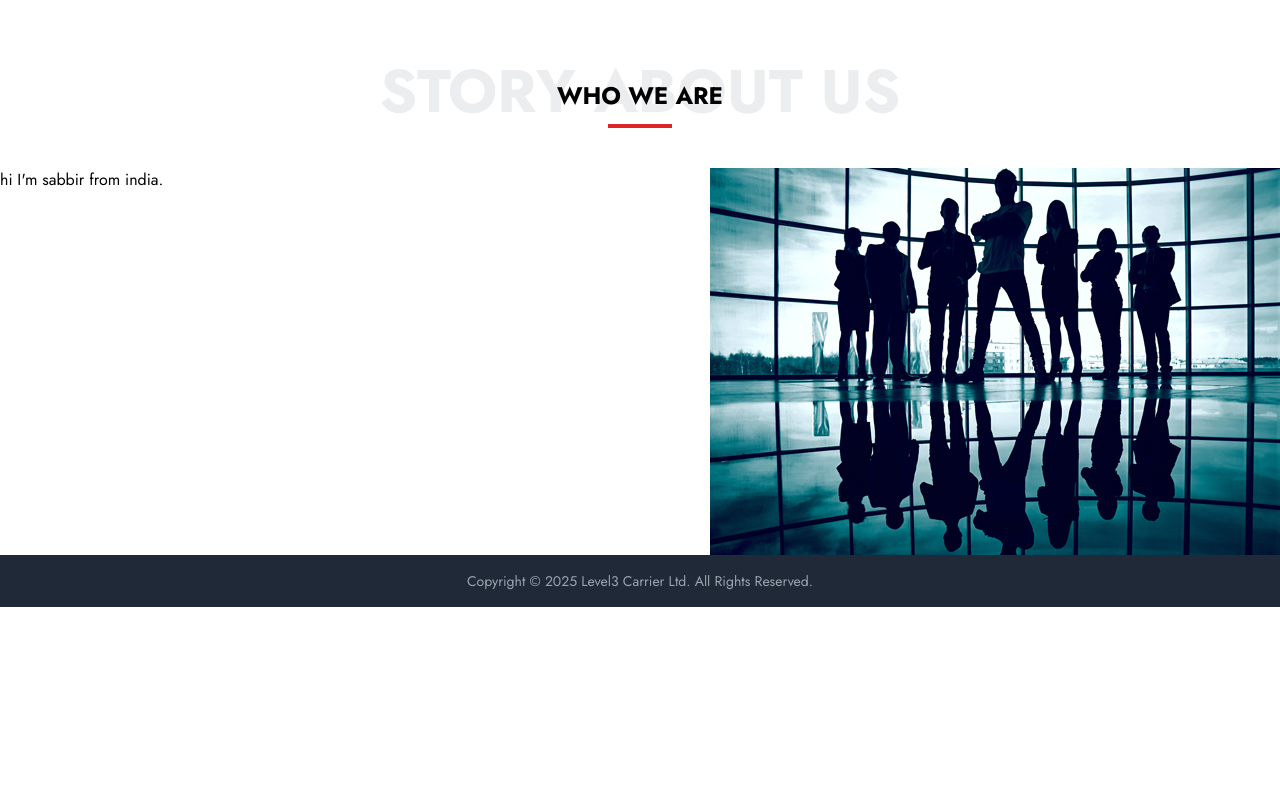
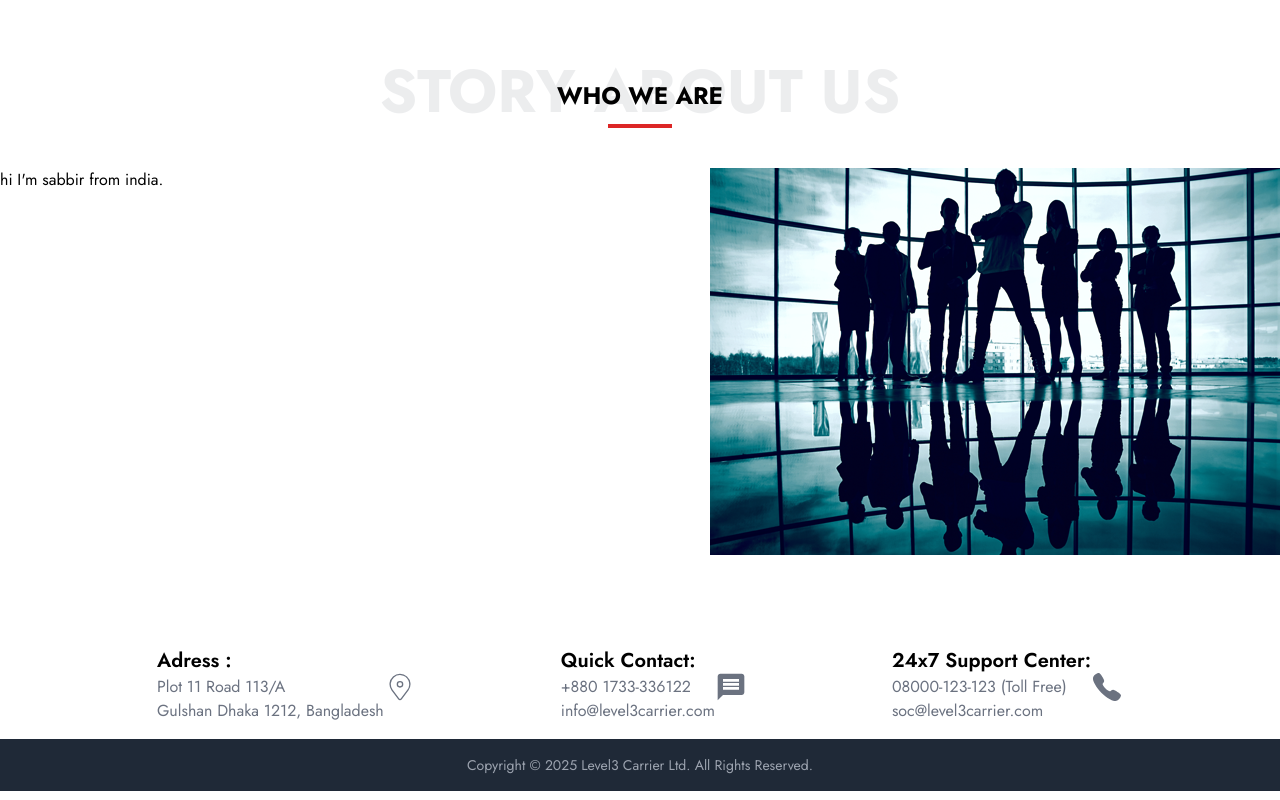
Before and after one commit to sabbir-hossen66/zasoft-landingpage, a React (Vite) app: page / in a window 1280 px wide. Built offline with nearby package versions, Linux system fonts and the light colour scheme.

Commit message:
create contact section

```diff
--- a/index.html
+++ b/index.html
@@ -6,6 +6,7 @@
   <link rel="icon" type="image/svg+xml" href="/vite.svg" />
   <meta name="viewport" content="width=device-width, initial-scale=1.0" />
   <title>Carieer LTD</title>
+
 </head>
 
 <body>
--- a/package.json
+++ b/package.json
@@ -11,7 +11,8 @@
   },
   "dependencies": {
     "react": "^18.3.1",
-    "react-dom": "^18.3.1"
+    "react-dom": "^18.3.1",
+    "react-icons": "^5.4.0"
   },
   "devDependencies": {
     "@eslint/js": "^9.17.0",
--- a/src/App.jsx
+++ b/src/App.jsx
@@ -1,4 +1,5 @@
 import About from "./components/about/About"
+import Contact from "./components/contact/Contact"
 import Footer from "./components/footer/Footer";
 
 function App() {
@@ -8,6 +9,7 @@ function App() {
     <div className="font-raleway">
 
       <About />
+      <Contact />
       <Footer />
     </div>
   )
--- /dev/null
+++ b/src/components/contact/Contact.jsx
@@ -0,0 +1,49 @@
+import React from 'react';
+import { CiLocationOn } from 'react-icons/ci';
+import { IoCall } from 'react-icons/io5';
+import { MdMessage } from 'react-icons/md';
+
+const Contact = () => {
+  return (
+    <div className='container mx-auto mt-20'>
+      <div className='flex-col-1 p-3 lg:flex justify-evenly '>
+        <div className='flex justify-between'>
+          <div>
+            <h2 className='text-xl font-semibold'>Adress :</h2>
+            <p className='text-gray-500'>Plot 11 Road 113/A</p>
+            <p className='text-gray-500'>Gulshan Dhaka 1212, Bangladesh  </p>
+          </div>
+          <div>
+            <CiLocationOn className="w-8 h-20 text-gray-500" />
+          </div>
+        </div>
+
+        <div className='flex justify-between'>
+          <div>
+            <h2 className='text-xl font-semibold'>Quick Contact:</h2>
+            <p className='text-gray-500'>+880 1733-336122</p>
+            <p className='text-gray-500'>info@level3carrier.com</p>
+          </div>
+          <div>
+            <MdMessage className="w-8 h-20 text-gray-500" />
+          </div>
+        </div>
+
+        <div className='flex justify-between'>
+          <div>
+            <h2 className='text-xl font-semibold'>24x7 Support Center:</h2>
+            <p className='text-gray-500'>08000-123-123 (Toll Free)</p>
+            <p className='text-gray-500'>soc@level3carrier.com</p>
+
+          </div>
+          <div>
+            <IoCall className="w-8 h-20 text-gray-500" />
+          </div>
+        </div>
+
+      </div>
+    </div>
+  );
+};
+
+export default Contact;
```
Also changed, not shown: 1 other file (tests, documents, lock files or other folders).
